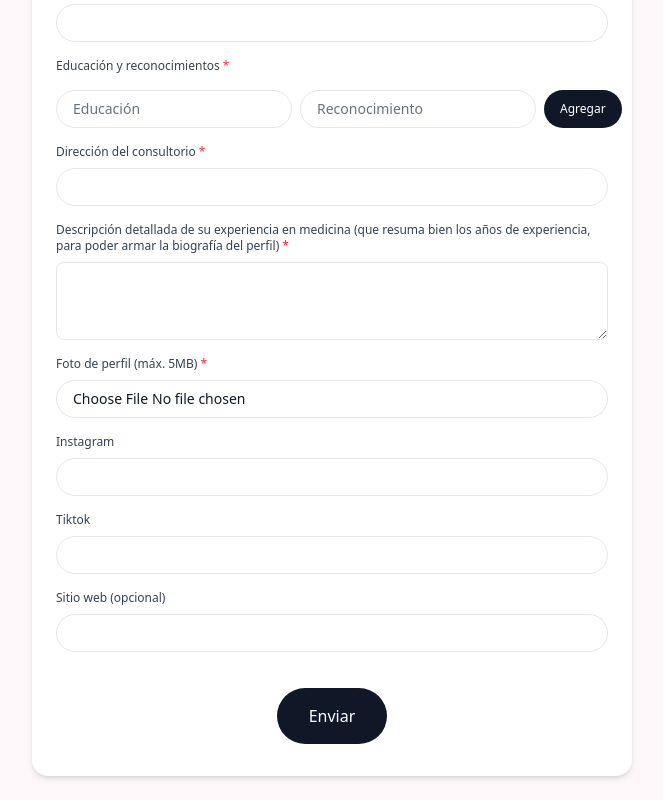
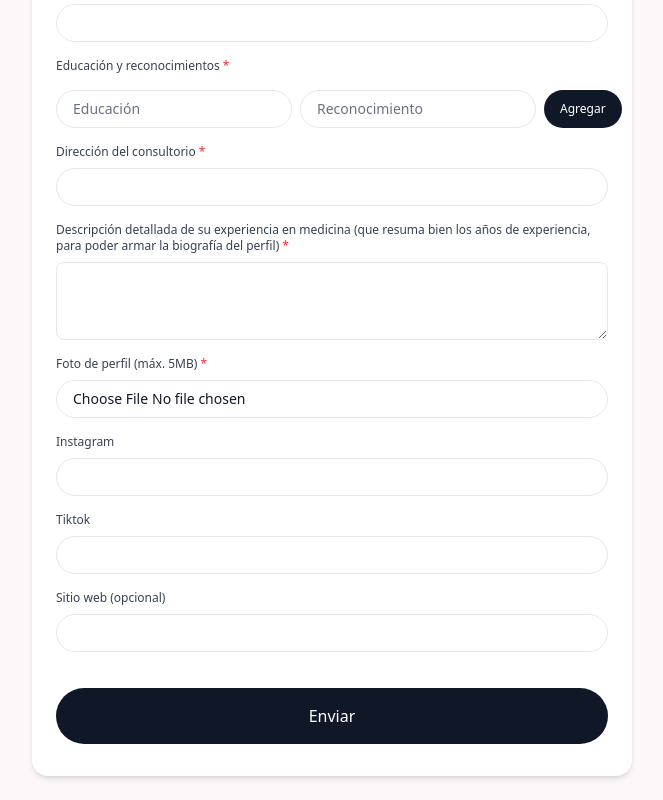
Before and after one commit to AKRONYM-CR/Bella-Website, a SvelteKit app: page /form in a window 1280 px wide. Shown: the part 960-1760 px from the top of the page, without its empty margins (308-971 px from the left). Built offline with nearby package versions, Linux system fonts and the light colour scheme.

Commit message:
Update button styling in form for improved layout consistency

```diff
--- a/src/routes/form/+page.svelte
+++ b/src/routes/form/+page.svelte
@@ -278,7 +278,7 @@
       <input id="website" class="w-full px-4 py-2 text-sm text-gray-900 border border-gray-200 rounded-full focus:outline-none focus:border-gray-400 transition-colors" type="text" bind:value={form.website} />
     </div>
 
-		<button type="submit" class="bg-gray-900 mt-5 text-white px-6 sm:px-8 py-3 sm:py-4 rounded-full hover:bg-gray-800 transition-colors w-full sm:w-auto sm:self-center">
+		<button type="submit" class="bg-gray-900 mt-5 text-white px-6 sm:px-8 py-3 sm:py-4 rounded-full hover:bg-gray-800 transition-colors w-full">
 			{loading ? 'Enviando...' : 'Enviar'}
 		</button>
 
```
